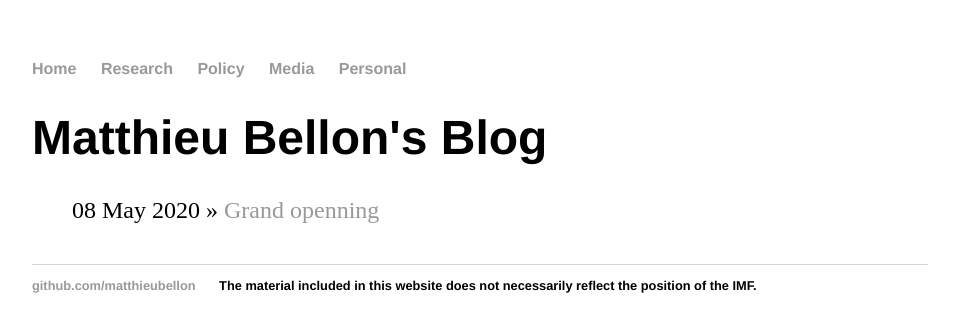
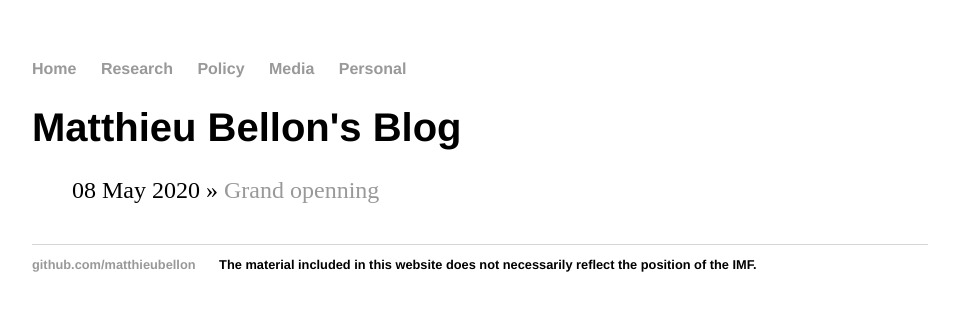
Before and after one commit to matthieubellon/matthieubellon.github.io, a Jekyll site: the page built from blog/index.html, in a window 1280 px wide. Shown: the top 332 px of the page, without its empty margins (160-1119 px from the left). Built offline with Jekyll 4.4.1, drawn with Linux system fonts in a browser that asks for light colours.

Commit message:
Update main.css

```diff
--- a/css/main.css
+++ b/css/main.css
@@ -20,8 +20,8 @@
     text-decoration: underline;
 }
 h1 {
-    font-size: 3em;
-    font-family:'Helvetica', 'Arial', 'Sans-Serif';
+    font-size: 2.5em;
+    font-family:'Helvetica Neue', 'Helvetica', 'Arial', 'sans-serif';
 }
 p {
     font-size: 1.5em;
```
